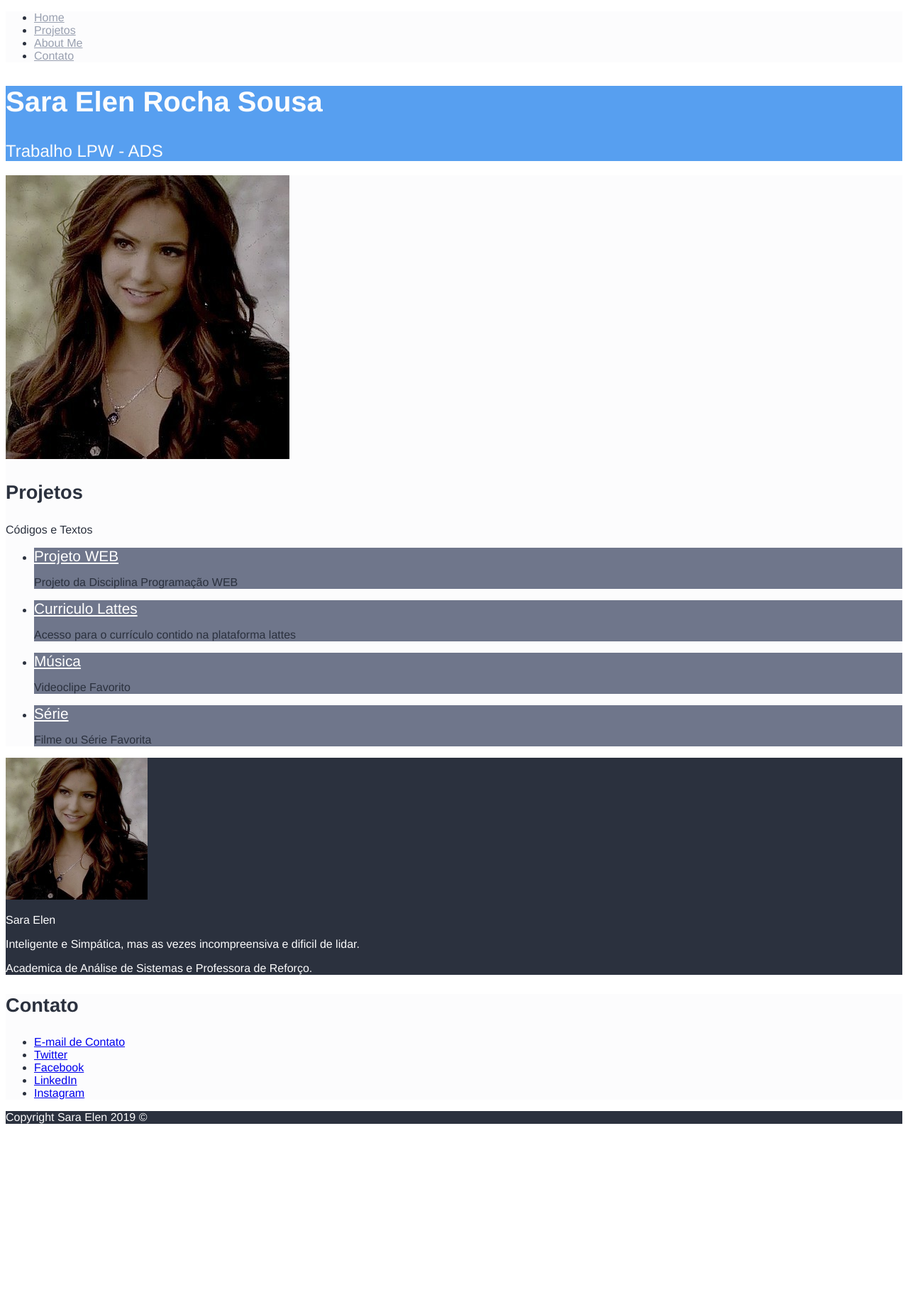
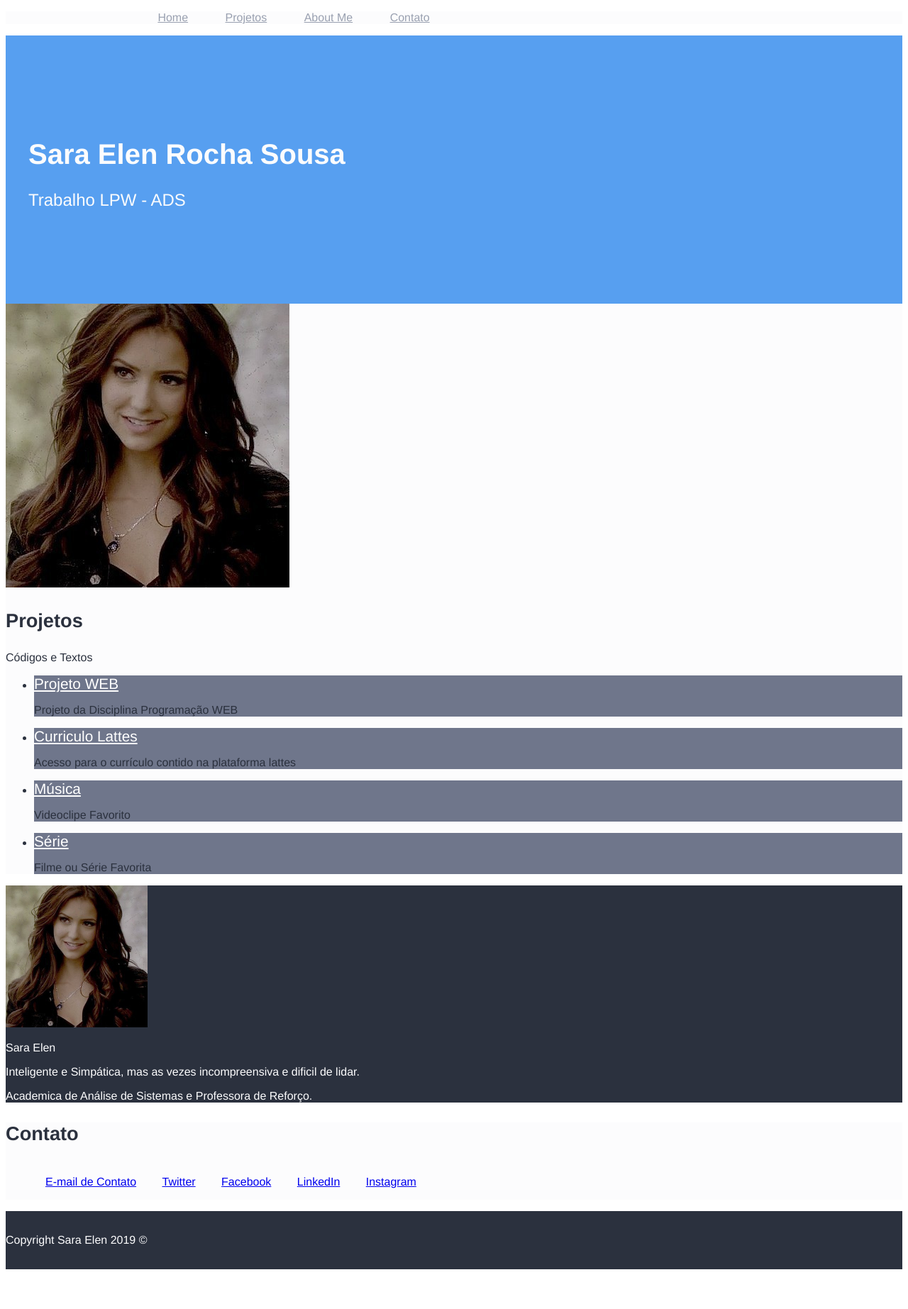
Before and after one commit to afbezerra00/AulasProgramacaoWeb, a PHP site: page / in a window 1280 px wide. Shown: the whole page at 71% size. Before the commit the page ends 1584 px from the top, so only its background shows below. Run offline with PHP 8.4, Linux system fonts and the light colour scheme.

Commit message:
Margin, Padding e Display
Margin, Padding e Display

```diff
--- a/Estilos/blog.css
+++ b/Estilos/blog.css
@@ -3,25 +3,45 @@ body {
 
 }
 
+header li {
+    display: inline-block;
+    margin-left: 3em;
+
+}
+
+#Contato li {
+    display: inline-block;
+    margin: 1em;
+
+}
+.container {
+    padding-left: 10%;
+    padding-right: 10%;
+}
+
 .identificacao {
     background-color: #579FF0;
     color: #FCFCFD;
+    padding: 7em 2em;
 
 }
 
 .identificacao h1 {
     font-size: 2.5em;
-
-
+    margin-bottom: 0.7em;
 }
 
 .identificacao h2 {
     font-size: 1.5em;
     font-weight: lighter;
+
 }
+
+
 
 section h3 {
     font-size: 1.7em;
+
 }
 
 header li a {
@@ -55,3 +75,8 @@ header li a {
 #Sobre img {
     width: 200px;
 }
+
+footer {
+    padding-top: 1em;
+    padding-bottom: 1em;
+}
--- a/index.html
+++ b/index.html
@@ -14,7 +14,7 @@
 
 
 <body>
-    <header class="claras">
+    <header class="claras container">
         <nav>
             <ul>
                 <li><a href="#">Home</a></li>
@@ -82,8 +82,6 @@
 
 
 
-
-
     <footer class="escuras">
         <p>Copyright Sara Elen 2019 ©</p>
     </footer>
```
